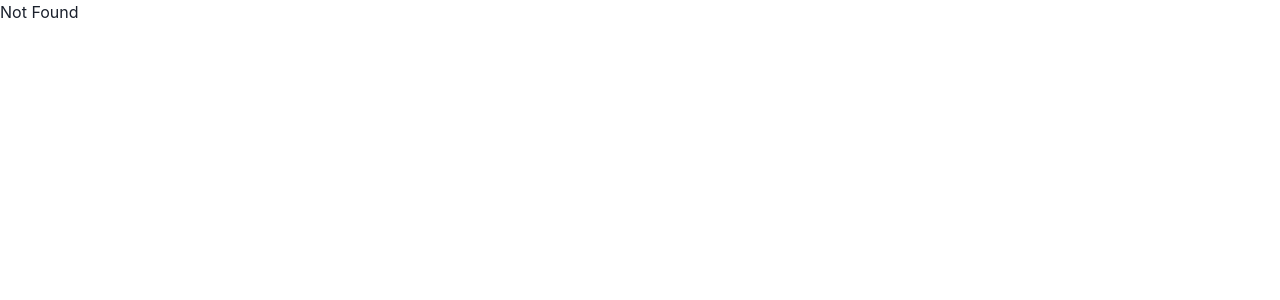
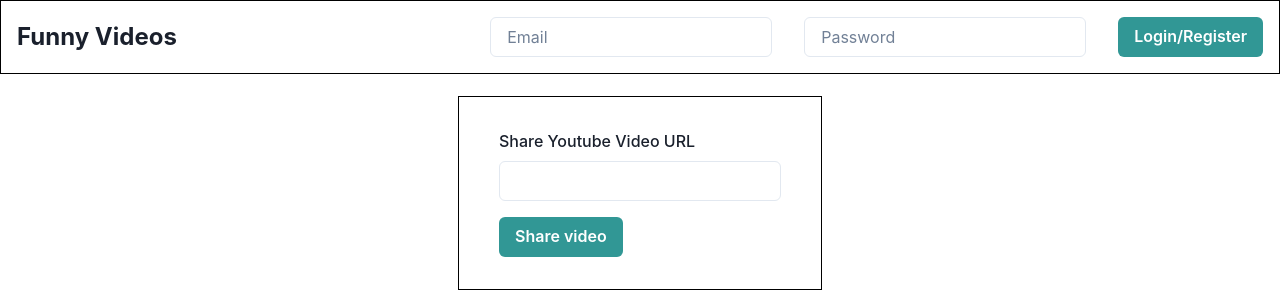
Before and after one commit to vinhbt241/video-share-app-frontend, a React (Vite) app: page /new-video in a window 1280 px wide. Before the commit this address had no page. Shown: the top 300 px of the page. Built offline with nearby package versions, Linux system fonts and the light colour scheme; no server answers.

Commit message:
allow user to share new video via video URL

```diff
--- a/src/components/Loader/index.tsx
+++ b/src/components/Loader/index.tsx
@@ -17,5 +17,5 @@ export default function Loader({
       </Box>
     )
   }
-  return <Box minHeight={"100vh"}>{children}</Box>
+  return <Box>{children}</Box>
 }
--- a/src/components/Navbar/index.tsx
+++ b/src/components/Navbar/index.tsx
@@ -19,16 +19,19 @@ export default function Navbar({ currentUser }: INavbarProps): JSX.Element {
       alignItems={"center"}
       border={"1px solid black"}
       padding={4}
+      backgroundColor={"white"}
     >
-      <Text fontSize={"2xl"} fontWeight={"bold"}>
-        Funny Movies
-      </Text>
+      <Link to="/home">
+        <Text fontSize={"2xl"} fontWeight={"bold"}>
+          Funny Videos
+        </Text>
+      </Link>
       <Box>
         {currentUser && (
           <Box display={"flex"} alignItems={"center"} gap={8}>
             <span>Welcome {currentUser.email}</span>
-            <Link to={"/home"}>
-              <Button>Share a movie</Button>
+            <Link to={"/new-video"}>
+              <Button>Share a video</Button>
             </Link>
             <Button onClick={() => logoutMutation.mutate()}>Logout</Button>
           </Box>
--- a/src/mutations/session_mutations.ts
+++ b/src/mutations/session_mutations.ts
@@ -7,21 +7,10 @@ export function useLoginMutation() {
 
   return useMutation({
     mutationFn: (data: ISessionCredentials) => login(data),
-    onSuccess: (data) => {
-      console.log(data)
+    onSuccess: async (data) => {
       localStorage.setItem("token", data.jwt_token)
       window.location.reload()
-    },
-    onError: () => {
-      console.log("error")
-    },
-    onSettled: async (_, error) => {
-      console.log("settled")
-      if (error) {
-        console.log(error)
-      } else {
-        await queryClient.invalidateQueries({ queryKey: ["current_user"] })
-      }
+      await queryClient.invalidateQueries({ queryKey: ["current_user"] })
     },
   })
 }
@@ -33,14 +22,7 @@ export function useLogoutMutation() {
     mutationFn: async () => {
       localStorage.removeItem("token")
       window.location.reload()
-    },
-    onSettled: async (_, error) => {
-      console.log("settled")
-      if (error) {
-        console.log(error)
-      } else {
-        await queryClient.invalidateQueries({ queryKey: ["current_user"] })
-      }
+      await queryClient.invalidateQueries({ queryKey: ["current_user"] })
     },
   })
 }
--- /dev/null
+++ b/src/mutations/video_mutations.ts
@@ -0,0 +1,14 @@
+import { useMutation, useQueryClient } from "@tanstack/react-query"
+import { IVideoParams } from "../types/video"
+import { createVideo } from "../requests/video_requests"
+
+export function useCreateVideoMutation() {
+  const queryClient = useQueryClient()
+
+  return useMutation({
+    mutationFn: (data: IVideoParams) => createVideo(data),
+    onSuccess: async () => {
+      await queryClient.invalidateQueries({ queryKey: ["videos"] })
+    },
+  })
+}
--- /dev/null
+++ b/src/queries/video_queries.ts
@@ -0,0 +1,9 @@
+import { useQuery } from "@tanstack/react-query"
+import { getVideos } from "../requests/video_requests"
+
+export function useGetVideosQueries() {
+  return useQuery({
+    queryKey: ["videos"],
+    queryFn: getVideos,
+  })
+}
--- /dev/null
+++ b/src/requests/video_requests.ts
@@ -0,0 +1,14 @@
+import Api from "../api"
+import { IVideoParams } from "../types/video"
+
+export async function getVideos() {
+  const response = await Api.get("videos")
+
+  return response.data
+}
+
+export async function createVideo(data: IVideoParams) {
+  const response = await Api.post("videos", data)
+
+  return response.data
+}
--- a/src/routeTree.gen.ts
+++ b/src/routeTree.gen.ts
@@ -11,77 +11,122 @@
 // Import Routes
 
 import { Route as rootRoute } from './routes/__root'
-import { Route as HomeIndexImport } from './routes/home/index'
+import { Route as AuthRouteImport } from './routes/_auth/route'
 import { Route as AuthIndexImport } from './routes/_auth/index'
+import { Route as AuthNewVideoIndexImport } from './routes/_auth/new-video/index'
+import { Route as AuthHomeIndexImport } from './routes/_auth/home/index'
 
 // Create/Update Routes
 
-const HomeIndexRoute = HomeIndexImport.update({
-  path: '/home/',
+const AuthRouteRoute = AuthRouteImport.update({
+  id: '/_auth',
   getParentRoute: () => rootRoute,
 } as any)
 
 const AuthIndexRoute = AuthIndexImport.update({
   path: '/',
-  getParentRoute: () => rootRoute,
+  getParentRoute: () => AuthRouteRoute,
+} as any)
+
+const AuthNewVideoIndexRoute = AuthNewVideoIndexImport.update({
+  path: '/new-video/',
+  getParentRoute: () => AuthRouteRoute,
+} as any)
+
+const AuthHomeIndexRoute = AuthHomeIndexImport.update({
+  path: '/home/',
+  getParentRoute: () => AuthRouteRoute,
 } as any)
 
 // Populate the FileRoutesByPath interface
 
 declare module '@tanstack/react-router' {
   interface FileRoutesByPath {
+    '/_auth': {
+      id: '/_auth'
+      path: ''
+      fullPath: ''
+      preLoaderRoute: typeof AuthRouteImport
+      parentRoute: typeof rootRoute
+    }
     '/_auth/': {
       id: '/_auth/'
       path: '/'
       fullPath: '/'
       preLoaderRoute: typeof AuthIndexImport
-      parentRoute: typeof rootRoute
+      parentRoute: typeof AuthRouteImport
     }
-    '/home/': {
-      id: '/home/'
+    '/_auth/home/': {
+      id: '/_auth/home/'
       path: '/home'
       fullPath: '/home'
-      preLoaderRoute: typeof HomeIndexImport
-      parentRoute: typeof rootRoute
+      preLoaderRoute: typeof AuthHomeIndexImport
+      parentRoute: typeof AuthRouteImport
+    }
+    '/_auth/new-video/': {
+      id: '/_auth/new-video/'
+      path: '/new-video'
+      fullPath: '/new-video'
+      preLoaderRoute: typeof AuthNewVideoIndexImport
+      parentRoute: typeof AuthRouteImport
     }
   }
 }
 
 // Create and export the route tree
 
+interface AuthRouteRouteChildren {
+  AuthIndexRoute: typeof AuthIndexRoute
+  AuthHomeIndexRoute: typeof AuthHomeIndexRoute
+  AuthNewVideoIndexRoute: typeof AuthNewVideoIndexRoute
+}
+
+const AuthRouteRouteChildren: AuthRouteRouteChildren = {
+  AuthIndexRoute: AuthIndexRoute,
+  AuthHomeIndexRoute: AuthHomeIndexRoute,
+  AuthNewVideoIndexRoute: AuthNewVideoIndexRoute,
+}
+
+const AuthRouteRouteWithChildren = AuthRouteRoute._addFileChildren(
+  AuthRouteRouteChildren,
+)
+
 export interface FileRoutesByFullPath {
+  '': typeof AuthRouteRouteWithChildren
   '/': typeof AuthIndexRoute
-  '/home': typeof HomeIndexRoute
+  '/home': typeof AuthHomeIndexRoute
+  '/new-video': typeof AuthNewVideoIndexRoute
 }
 
 export interface FileRoutesByTo {
   '/': typeof AuthIndexRoute
-  '/home': typeof HomeIndexRoute
+  '/home': typeof AuthHomeIndexRoute
+  '/new-video': typeof AuthNewVideoIndexRoute
 }
 
 export interface FileRoutesById {
   __root__: typeof rootRoute
+  '/_auth': typeof AuthRouteRouteWithChildren
   '/_auth/': typeof AuthIndexRoute
-  '/home/': typeof HomeIndexRoute
+  '/_auth/home/': typeof AuthHomeIndexRoute
+  '/_auth/new-video/': typeof AuthNewVideoIndexRoute
 }
 
 export interface FileRouteTypes {
   fileRoutesByFullPath: FileRoutesByFullPath
-  fullPaths: '/' | '/home'
+  fullPaths: '' | '/' | '/home' | '/new-video'
   fileRoutesByTo: FileRoutesByTo
-  to: '/' | '/home'
-  id: '__root__' | '/_auth/' | '/home/'
+  to: '/' | '/home' | '/new-video'
+  id: '__root__' | '/_auth' | '/_auth/' | '/_auth/home/' | '/_auth/new-video/'
   fileRoutesById: FileRoutesById
 }
 
 export interface RootRouteChildren {
-  AuthIndexRoute: typeof AuthIndexRoute
-  HomeIndexRoute: typeof HomeIndexRoute
+  AuthRouteRoute: typeof AuthRouteRouteWithChildren
 }
 
 const rootRouteChildren: RootRouteChildren = {
-  AuthIndexRoute: AuthIndexRoute,
-  HomeIndexRoute: HomeIndexRoute,
+  AuthRouteRoute: AuthRouteRouteWithChildren,
 }
 
 export const routeTree = rootRoute
@@ -96,15 +141,28 @@ export const routeTree = rootRoute
     "__root__": {
       "filePath": "__root.tsx",
       "children": [
+        "/_auth"
+      ]
+    },
+    "/_auth": {
+      "filePath": "_auth/route.tsx",
+      "children": [
         "/_auth/",
-        "/home/"
+        "/_auth/home/",
+        "/_auth/new-video/"
       ]
     },
     "/_auth/": {
-      "filePath": "_auth/index.ts"
+      "filePath": "_auth/index.tsx",
+      "parent": "/_auth"
     },
-    "/home/": {
-      "filePath": "home/index.tsx"
+    "/_auth/home/": {
+      "filePath": "_auth/home/index.tsx",
+      "parent": "/_auth"
+    },
+    "/_auth/new-video/": {
+      "filePath": "_auth/new-video/index.tsx",
+      "parent": "/_auth"
     }
   }
 }
--- /dev/null
+++ b/src/routes/_auth/home/index.tsx
@@ -0,0 +1,25 @@
+import { Container } from "@chakra-ui/react"
+import { createFileRoute } from "@tanstack/react-router"
+import { JSX } from "react"
+import Loader from "../../../components/Loader"
+import { useGetVideosQueries } from "../../../queries/video_queries"
+import { IVideo } from "../../../types/video"
+
+function Home(): JSX.Element {
+  const getVideosQuery = useGetVideosQueries()
+  const videos: [IVideo] = getVideosQuery.data || []
+
+  return (
+    <Loader loading={getVideosQuery.isLoading}>
+      <Container>
+        {videos.map((video) => (
+          <li>{video.resource_url}</li>
+        ))}
+      </Container>
+    </Loader>
+  )
+}
+
+export const Route = createFileRoute("/_auth/home/")({
+  component: Home,
+})
--- /dev/null
+++ b/src/routes/_auth/new-video/index.tsx
@@ -0,0 +1,57 @@
+import { Box, Button, FormControl, FormLabel, Input } from "@chakra-ui/react"
+import { useForm } from "@tanstack/react-form"
+import { createFileRoute } from "@tanstack/react-router"
+import { JSX } from "react"
+import { useCreateVideoMutation } from "../../../mutations/video_mutations"
+
+function NewVideo(): JSX.Element {
+  const createVideoMutation = useCreateVideoMutation()
+
+  const videoForm = useForm({
+    defaultValues: {
+      resourceUrl: "",
+    },
+    onSubmit: async ({ value }) => {
+      createVideoMutation.mutate({
+        video: {
+          resource_url: value.resourceUrl,
+        },
+      })
+    },
+  })
+
+  return (
+    <Box display={"flex"} justifyContent={"center"}>
+      <form
+        onSubmit={(e) => {
+          e.preventDefault()
+          e.stopPropagation()
+          videoForm.handleSubmit()
+        }}
+      >
+        <Box px={10} py={8} border={"1px solid black"}>
+          <videoForm.Field
+            name="resourceUrl"
+            children={(field) => (
+              <FormControl>
+                <FormLabel>Share Youtube Video URL</FormLabel>
+                <Input
+                  type="text"
+                  value={field.state.value}
+                  onChange={(e) => field.handleChange(e.target.value)}
+                />
+              </FormControl>
+            )}
+          />
+          <Button mt={4} colorScheme="teal" type="submit" minW={"fit-content"}>
+            Share video
+          </Button>
+        </Box>
+      </form>
+    </Box>
+  )
+}
+
+export const Route = createFileRoute("/_auth/new-video/")({
+  component: NewVideo,
+})
--- a/src/routes/home/index.tsx
+++ b/src/routes/_auth/route.tsx
@@ -1,11 +1,11 @@
-import { Box, Container } from "@chakra-ui/react"
-import { createFileRoute } from "@tanstack/react-router"
+import { createFileRoute, Outlet } from "@tanstack/react-router"
 import { JSX } from "react"
-import Navbar from "../../components/Navbar"
 import { useCurrentUserQuery } from "../../queries/user_queries"
 import Loader from "../../components/Loader"
+import Navbar from "../../components/Navbar"
+import { Box } from "@chakra-ui/react"
 
-function Home(): JSX.Element {
+function AuthRoute(): JSX.Element {
   const currentUserQuery = useCurrentUserQuery()
   const currentUser = currentUserQuery.data
 
@@ -15,12 +15,14 @@ function Home(): JSX.Element {
         <Box position={"fixed"} top={0} left={0} width={"100vw"}>
           <Navbar currentUser={currentUser} />
         </Box>
-        <Container></Container>
+        <Box mt={24}>
+          <Outlet />
+        </Box>
       </Box>
     </Loader>
   )
 }
 
-export const Route = createFileRoute("/home/")({
-  component: Home,
+export const Route = createFileRoute("/_auth")({
+  component: AuthRoute,
 })
--- /dev/null
+++ b/src/types/video.ts
@@ -0,0 +1,10 @@
+export interface IVideoParams {
+  video: {
+    resource_url: string
+  }
+}
+
+export interface IVideo {
+  id: string
+  resource_url: string
+}
```
Also changed, not shown: src/routes/_auth/index.tsx (renamed from src/routes/_auth/index.ts).
